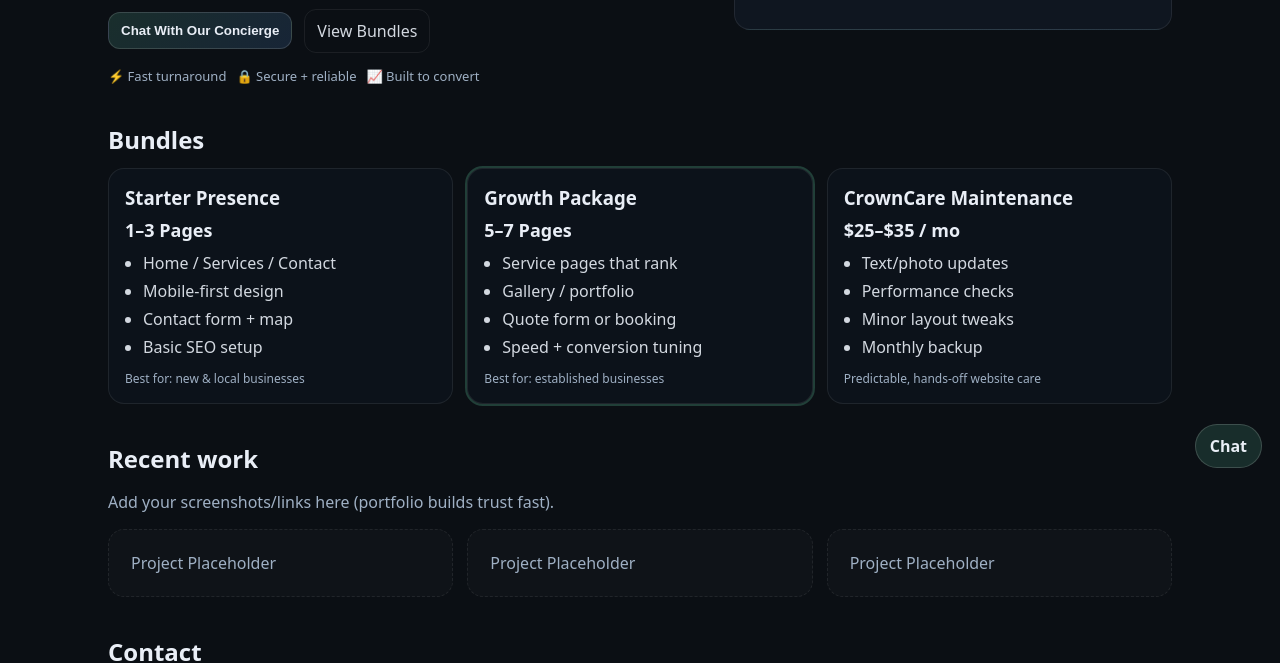
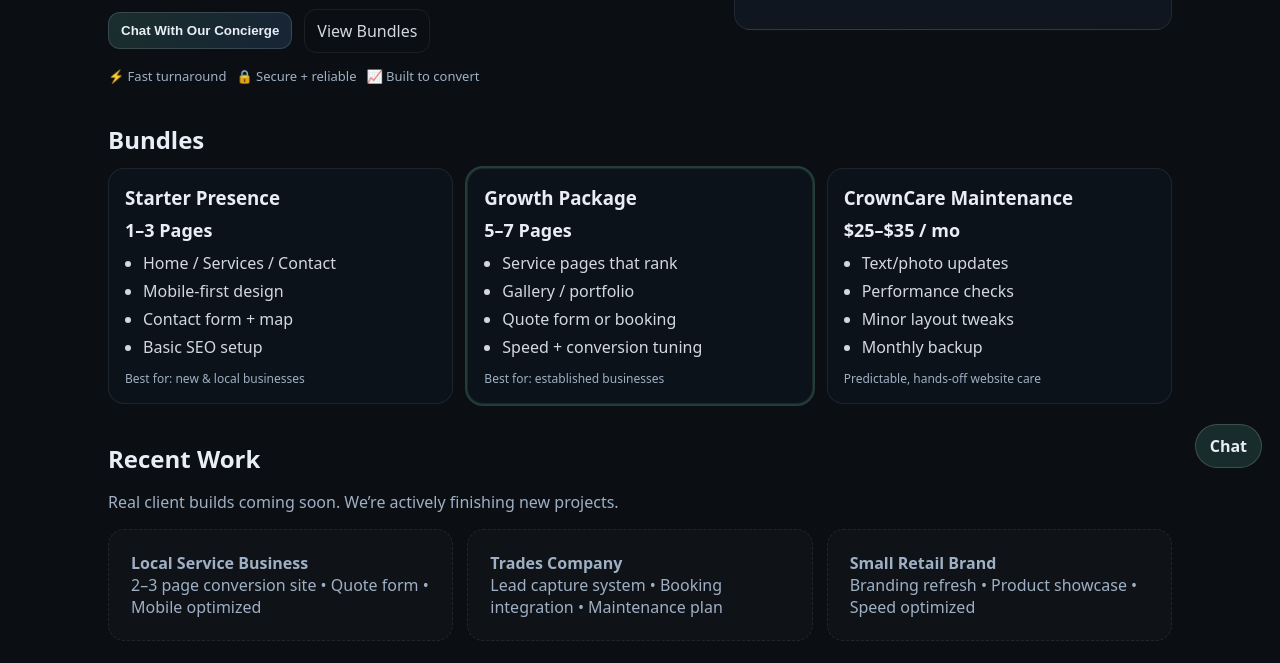
Before and after one commit to contactcrownforgedigital-max/crownforge-site, a website: page index.html in a window 1280 px wide. Shown: the part 314-977 px from the top of the page. Drawn offline with Linux system fonts and the light colour scheme.

Commit message:
Clean up portfolio section

```diff
--- a/index.html
+++ b/index.html
@@ -102,15 +102,27 @@
       </div>
     </section>
 
-    <section id="work" class="section">
-      <h2>Recent work</h2>
-      <p class="muted">Add your screenshots/links here (portfolio builds trust fast).</p>
-      <div class="work-grid">
-        <div class="work-card">Project Placeholder</div>
-        <div class="work-card">Project Placeholder</div>
-        <div class="work-card">Project Placeholder</div>
-      </div>
-    </section>
+<section id="work" class="section">
+  <h2>Recent Work</h2>
+  <p class="muted">Real client builds coming soon. We’re actively finishing new projects.</p>
+
+  <div class="work-grid">
+    <div class="work-card">
+      <strong>Local Service Business</strong>
+      <div class="muted">2–3 page conversion site • Quote form • Mobile optimized</div>
+    </div>
+
+    <div class="work-card">
+      <strong>Trades Company</strong>
+      <div class="muted">Lead capture system • Booking integration • Maintenance plan</div>
+    </div>
+
+    <div class="work-card">
+      <strong>Small Retail Brand</strong>
+      <div class="muted">Branding refresh • Product showcase • Speed optimized</div>
+    </div>
+  </div>
+</section>
 
     <section id="contact" class="section">
       <h2>Contact</h2>
```
